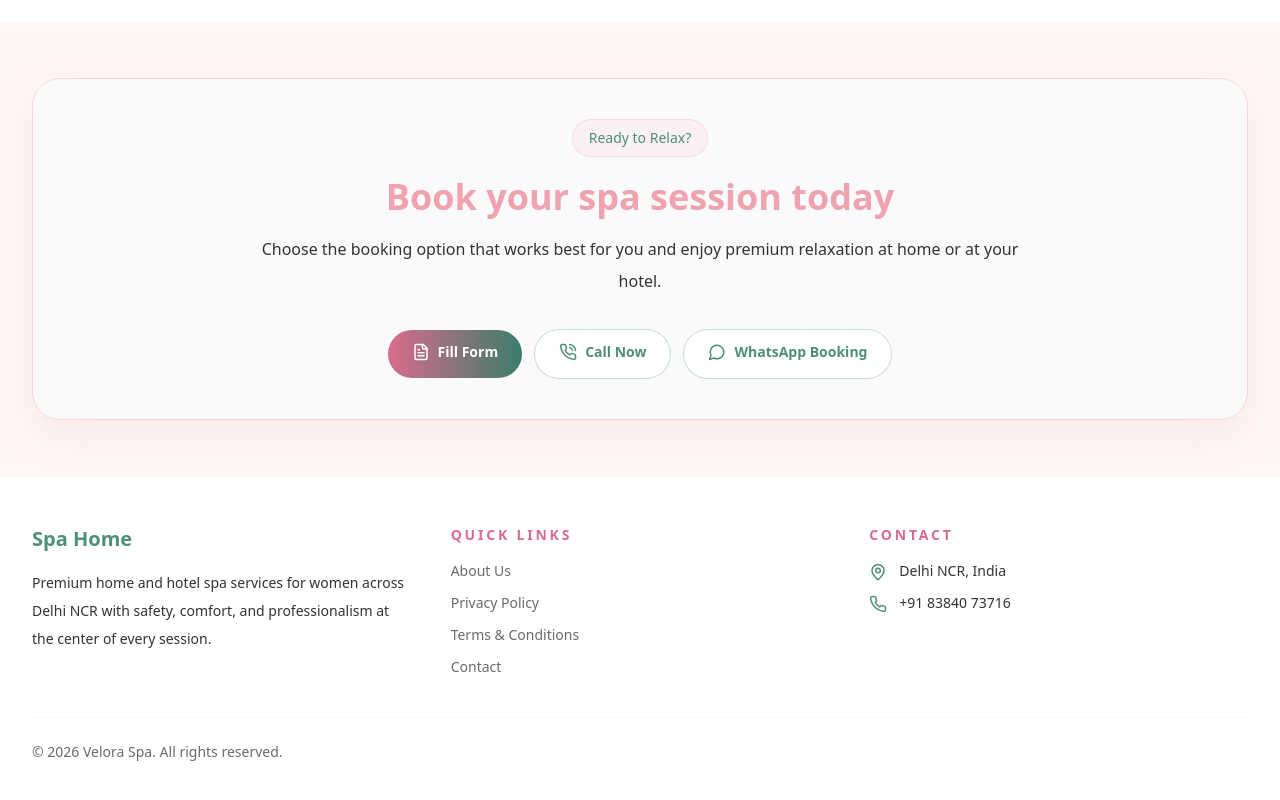
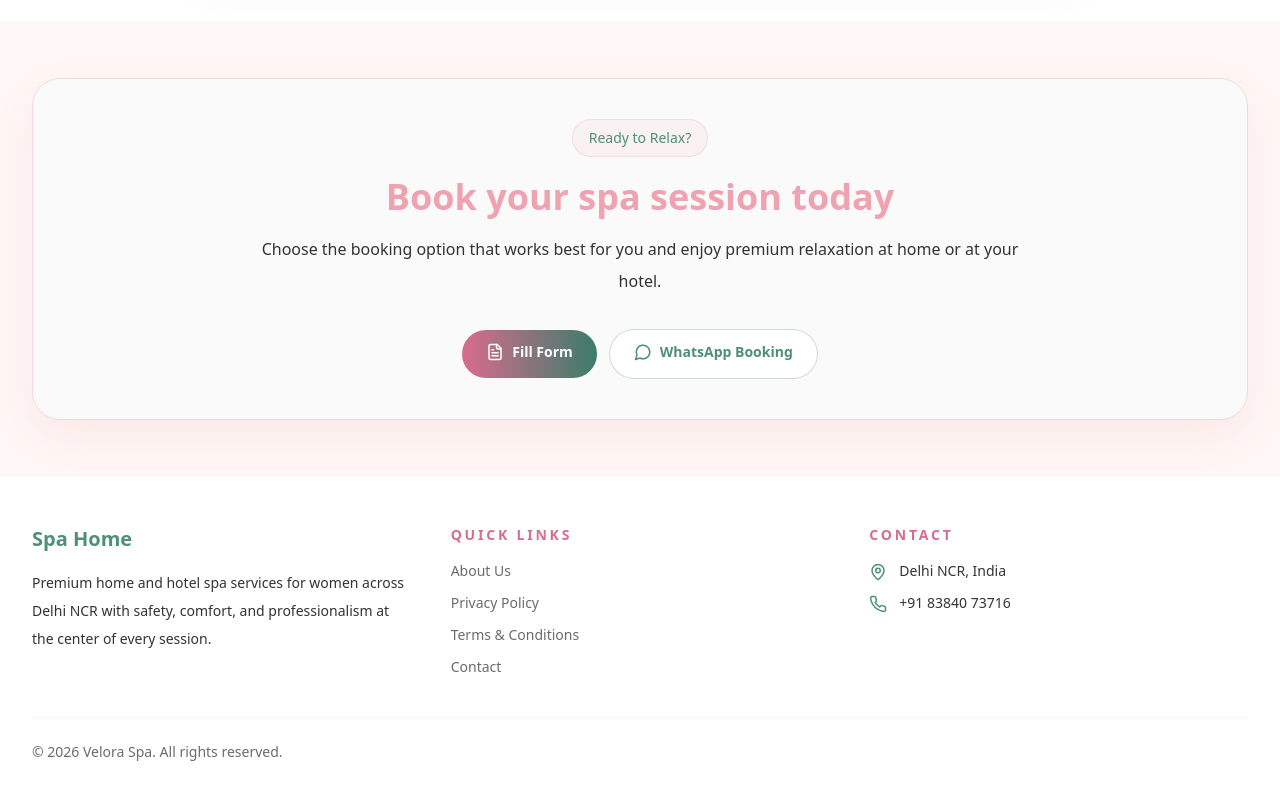
Before and after one commit to ayush31082005/SPA-HOME, a React (Vite) app in the folder client/: page / in a window 1280 px wide. Shown: the part 5629-6429 px from the top of the page. Built offline with nearby package versions, Linux system fonts and the light colour scheme.

Commit message:
Final update

```diff
--- a/client/src/components/home/FinalCTASection.jsx
+++ b/client/src/components/home/FinalCTASection.jsx
@@ -23,9 +23,9 @@ export default function FinalCTASection() {
               <PrimaryButton onClick={() => scrollToSection("booking")} className="w-full sm:w-auto">
                 <span className="inline-flex items-center justify-center gap-2"><FileText size={18} />Fill Form</span>
               </PrimaryButton>
-              <SecondaryButton onClick={() => window.location.href = callLink} className="w-full sm:w-auto">
+              {/* <SecondaryButton onClick={() => window.location.href = callLink} className="w-full sm:w-auto">
                 <span className="inline-flex items-center justify-center gap-2"><PhoneCall size={18} />Call Now</span>
-              </SecondaryButton>
+              </SecondaryButton> */}
               <SecondaryButton onClick={() => window.open(WHATSAPP_LINK, "_blank")} className="w-full sm:w-auto">
                 <span className="inline-flex items-center justify-center gap-2"><MessageCircle size={18} />WhatsApp Booking</span>
               </SecondaryButton>
```
